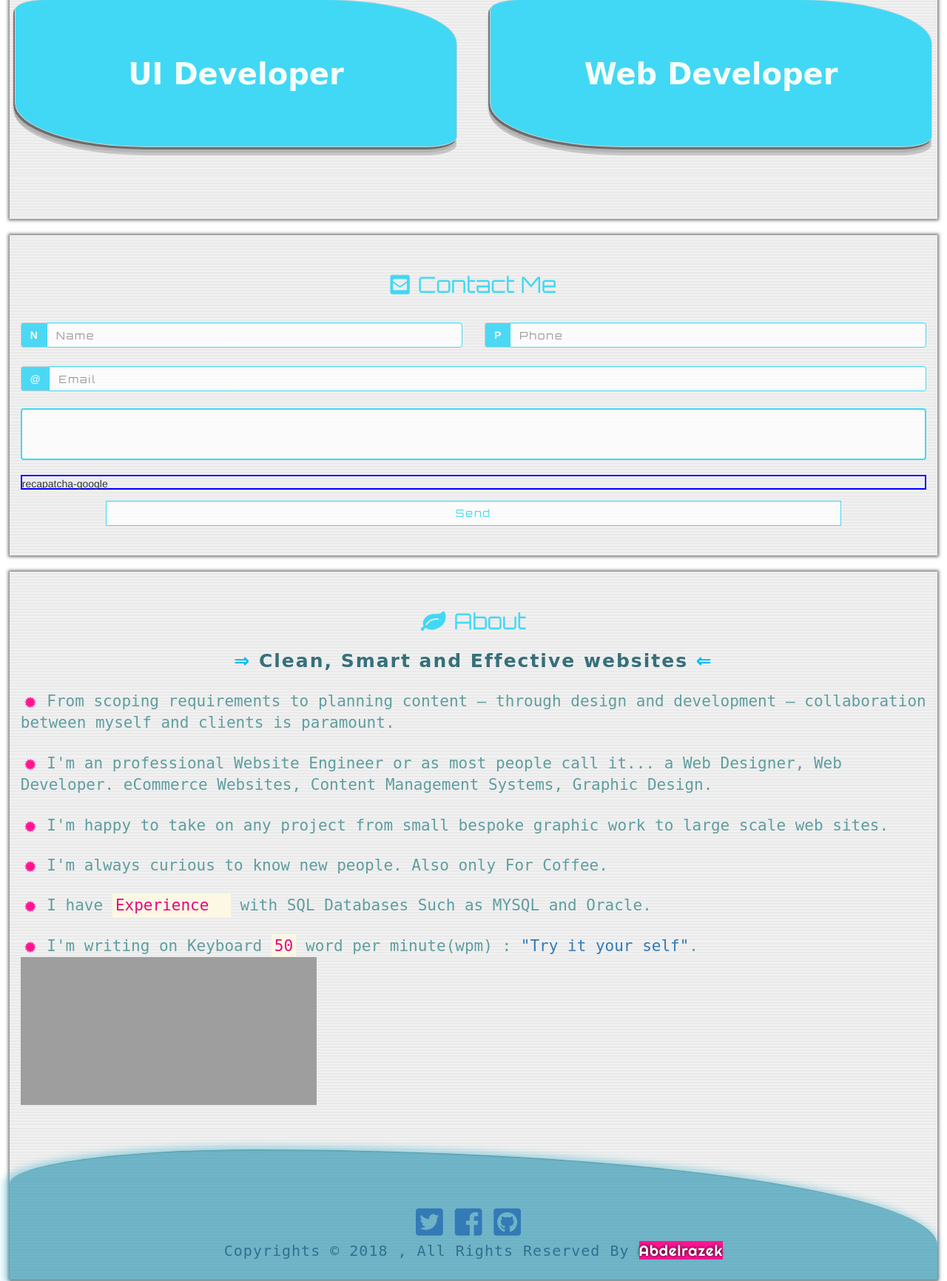
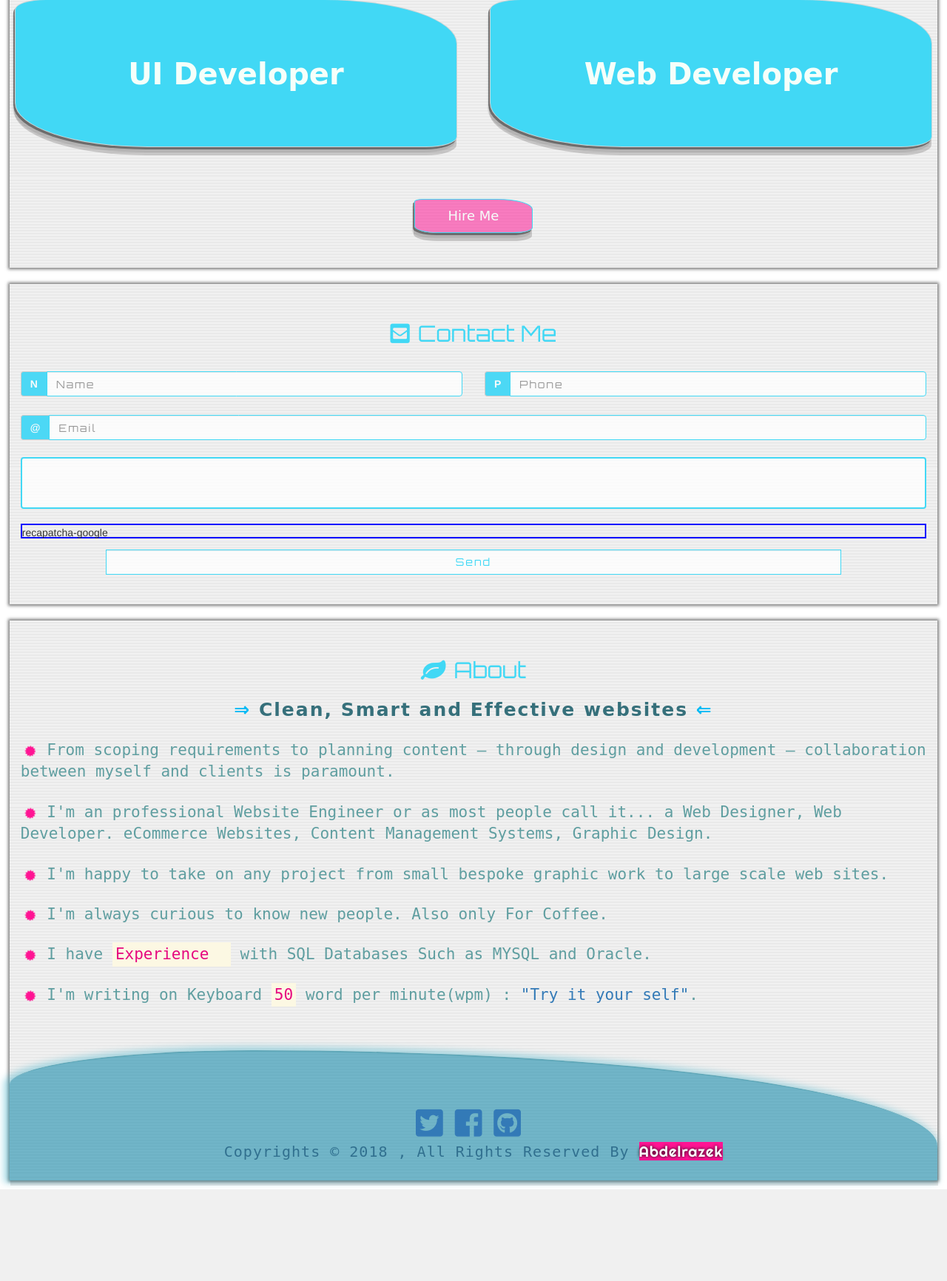
Before and after one commit to Abd-Elrazek/MY_Website, a PHP site: page / in a window 1280 px wide. Shown: the part 1716-3448 px from the top of the page at 74% size. After the commit the page ends 3324 px from the top, so only its background shows below. Run offline with PHP 8.4, Linux system fonts and the light colour scheme; some web fonts are replaced; grey boxes are pictures that could not be loaded.

Commit message:
I added button Hire me

```diff
--- a/css/main-style.css
+++ b/css/main-style.css
@@ -635,6 +635,25 @@ span.el_info_f {
 	padding-bottom: 47px;
 }
 
+.card-services .hire_me {
+	text-align: center;
+	margin-top: 20px;
+
+}
+
+.card-services .hire_me .btn-group-lg > .btn {
+	width: 160px;
+	border-radius: 7% 30% 16% 20%;
+	box-shadow: rgba(46, 51, 51, 0.12) -3px 7px 1px 0px, rgba(64, 62, 63, 0.23) -1px 11px 0px 0px, rgba(0, 0, 0, 0.44) -2px 3px 0px 0px;
+}
+
+.btn-default {
+	color: #f5fffa;
+	background-color: #ff149387;
+	border-color: #41d8f5;
+	font-family: cursive;
+}
+
 /*End style of page sevices*/
 
 /*Start page of Contact Me*/
@@ -787,6 +806,8 @@ span.el_info_f {
 	padding-left: 2px;
 }
 
+
+
 .card-about .lots-paragraph .h-para p {
 	display: inline;
 }
@@ -856,7 +877,7 @@ span.el_info_f {
 }
 
 .last-card {
-	margin-bottom: 2px;
+	margin-bottom: 12px;
 }
 
 /*E footer*/
--- a/index.php
+++ b/index.php
@@ -41,11 +41,11 @@
 			<!-- Collect the nav links, forms, and other content for toggling -->
 			<div class="collapse navbar-collapse" id="bs-example-navbar-collapse-1">
 				<ul class="nav navbar-nav list_right">
-					<li class="active"><a class="h" href="#">Home <span class="sr-only">(current)</span></a></li>
-					<li><a class="h" href="#">Skills</a></li>
-					<li><a class="h" href="#">Services</a></li>
-					<li><a class="h" href="#">Contact</a></li>
-					<li><a class="h" href="#">About</a></li>
+					<li class="active"><a class="h" href="#home">Home <span class="sr-only">(current)</span></a></li>
+					<li><a class="h" href="#skills">Skills</a></li>
+					<li><a class="h" href="#services">Services</a></li>
+					<li><a class="h" href="#contact">Contact</a></li>
+					<li><a class="h" href="#about">About</a></li>
 				</ul>
 
 				<ul class="nav navbar-nav navbar-right">
@@ -64,7 +64,7 @@
 		<!-- /.container-fluid -->
 	</nav>
 	<!--  start home page  -->
-	<div class="card home">
+	<div class="card home" id="home">
 		<div class="inside_card">
 			<div class="row">
 				<h2 class="h_page">Who I am ? </h2>
@@ -110,7 +110,7 @@
 		</div>
 	</div>
 	<!--  start skills  page  -->
-	<div class="card">
+	<div class="card" id="skills">
 		<div class="inside_card">
 			<h2 class="h_page h_skills"> My Skills</h2>
 			<div class="row">
@@ -184,7 +184,7 @@
 		</div>
 	</div>
 	<!--  start Services page  -->
-	<div class="card card-services">
+	<div class="card card-services" id="services">
 
 		<div class="address-services">
 			<div class="services">
@@ -204,14 +204,22 @@
 				<div class="developer">
 					Web Developer
 				</div>
-
+			</div>
+			<div class="col-xs-12">
+				<div class="hire_me">
+					<a href="#contact">
+						<div class="btn-group btn-group-lg" role="group" aria-label="...">
+							<button type="button" class="btn btn-default">Hire Me</button>
+						</div>
+					</a>
+				</div>
 			</div>
 		</div>
 	</div>
 	<!--End page of Services page -->
 
 	<!--  start Contact page  -->
-	<div class="card card-contact">
+	<div class="card card-contact" id="contact">
 		<div class="address">
 			<i class="fas fa-envelope-square fa-2x"></i>
 			<h2>Contact Me</h2>
@@ -265,7 +273,7 @@
 	</div>
 
 	<!--  start About page  -->
-	<div class="card last-card">
+	<div class="card last-card" id="about">
 		<div class="card-about">
 			<div class="address">
 				<i class="fas fa-leaf fa-2x"></i>
@@ -315,12 +323,9 @@
 
 				<div class="h-para">
 					<i class="fas fa-certificate fa-spin fa-1x"></i>
-					<div class="para">
+					<div class="para para-wpm">
 						<p class="lead"> I'm writing on Keyboard <mark style="color: #e6067f;">50</mark> word per minute(wpm) : <a href="https://10fastfingers.com/user/1524952/" target="_blank" title="click here to see chart ">"Try it your self"</a>.
 						</p>
-						<div>
-							<img src="http://lorempixel.com/400/200" />
-						</div>
 					</div>
 				</div>
 			</div>
```
Also changed, not shown: images/50word.png (added).
